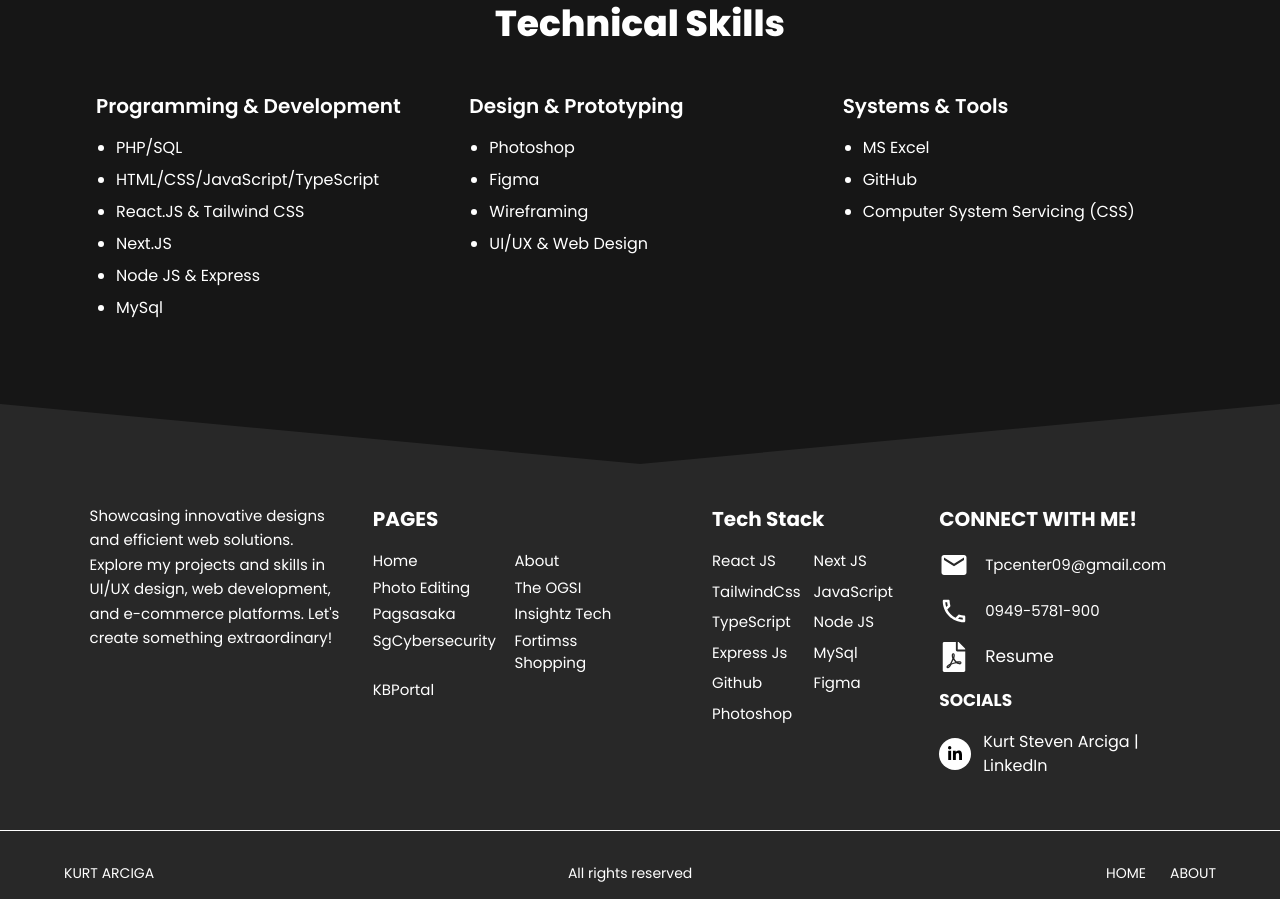
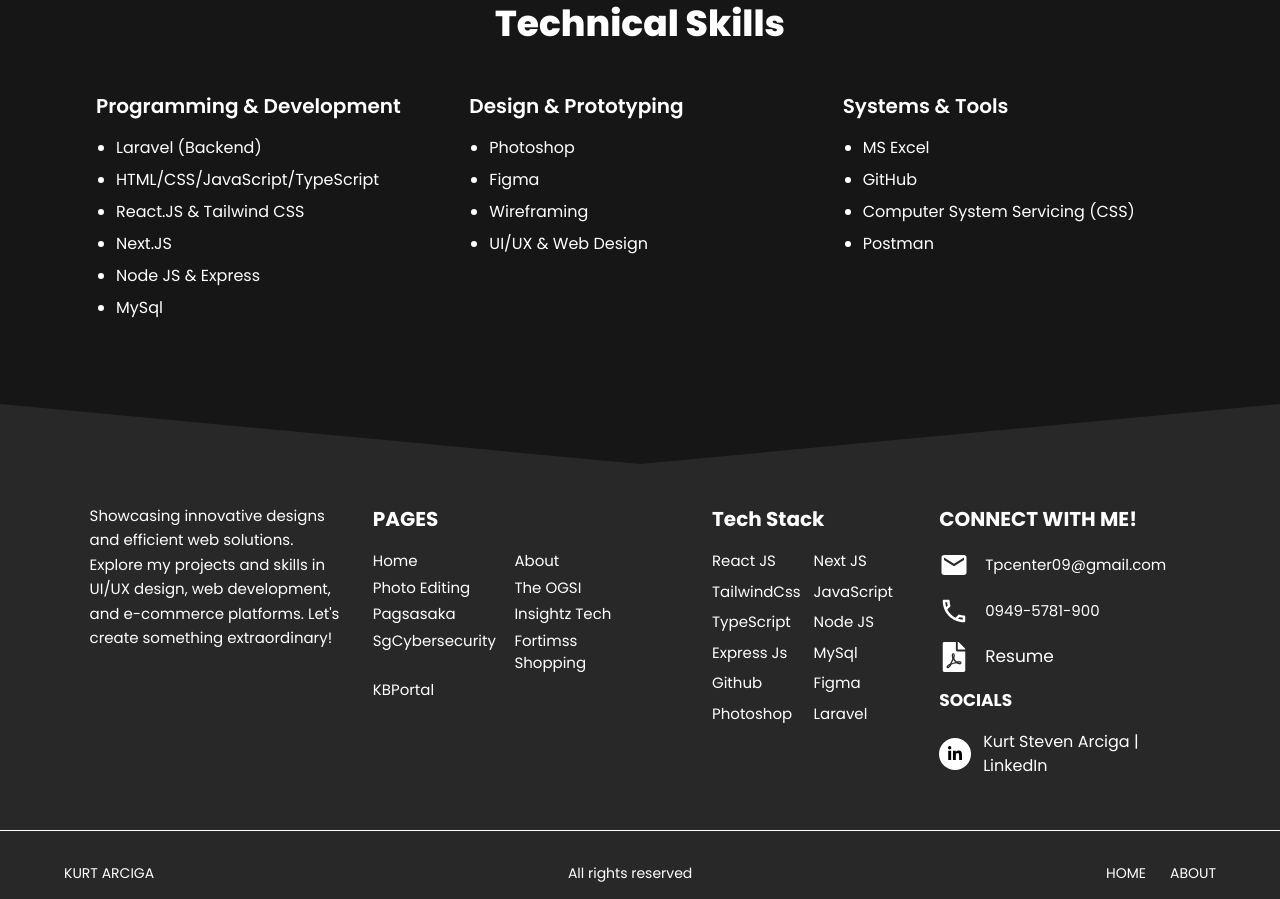
Before and after one commit to tpcenter13/Portfolio, a React (Vite) app in the folder Portfolio/: page /about in a window 1280 px wide. Shown: the part 1480-2379 px from the top of the page. Built offline with nearby package versions, Linux system fonts and the light colour scheme.

Commit message:
new tech

```diff
--- a/Portfolio/src/components/Footer2.jsx
+++ b/Portfolio/src/components/Footer2.jsx
@@ -130,6 +130,7 @@
                   "Github",
                   "Figma",
                   "Photoshop",
+                  "Laravel",
               ].map((tool) => (
                 <span key={tool} className="text-white font-normal">
                   {tool}
--- a/Portfolio/src/components/ProjectList.jsx
+++ b/Portfolio/src/components/ProjectList.jsx
@@ -18,10 +18,10 @@
   },
   {
     title: "Pagsasaka E-Commerce",
-    description: "I designed the UI/UX for the Pagsasaka Website and mobile app.",
+    description: "I designed the UI/UX for the Pagsasaka website and mobile version (Logistics), and I also worked on the backend for this capstone project.",
     image: "/assets/Pagsasaka.png",
-    link: "https://www.figma.com/proto/lcBl97ZOx9l80oo7sWKHGI/Thesis?node-id=107-211&p=f&t=wAOCzHRFttnwKUYI-0&scaling=min-zoom&content-scaling=fixed&page-id=0%3A1&starting-point-node-id=107%3A211",
-    tools: ["Photoshop", "Figma"]
+    link: "https://www.figma.com/proto/lcBl97ZOx9l80oo7sWKHGI/Thesis?node-id=1-4&t=Ia9V1DXceAEnXWlT-0&scaling=min-zoom&content-scaling=fixed&page-id=0%3A1&starting-point-node-id=107%3A211",
+    tools: ["Photoshop", "Figma", "Laravel (BackEnd)"]
   },
   {
     title: "Insightz Technology",
--- a/Portfolio/src/components/TechStackCarusel.jsx
+++ b/Portfolio/src/components/TechStackCarusel.jsx
@@ -12,6 +12,7 @@
     { src: "/assets/Type.png", alt: "TypeScript", width: 120, height: 160 },
     { src: "/assets/Nodejs.png", alt: "NodeJs Express", width: 120, height: 140 },
     { src: "/assets/mysql1.png", alt: "MySql", width: 120, height: 140 },
+    { src: "/assets/laravel1.png", alt: "MySql", width: 130, height: 150 },
   ];
 
   return (
--- a/Portfolio/src/pages/About.jsx
+++ b/Portfolio/src/pages/About.jsx
@@ -8,7 +8,7 @@
 
   const skills = {
     programming: [
-      "PHP/SQL",
+      "Laravel (Backend)",
       "HTML/CSS/JavaScript/TypeScript",
       "React.JS & Tailwind CSS",
       "Next.JS",
@@ -24,7 +24,8 @@
     systems: [
       "MS Excel",
       "GitHub",
-      "Computer System Servicing (CSS)"
+      "Computer System Servicing (CSS)",
+      "Postman"
     ]
   };
 
```
Also changed, not shown: Portfolio/public/assets/laravel1.png (added).
